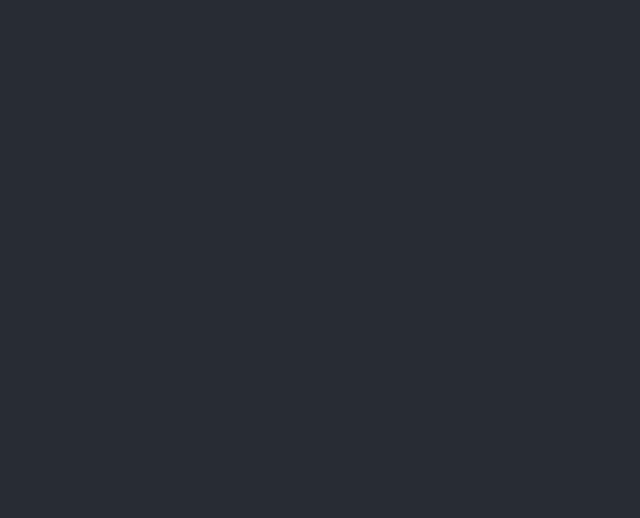
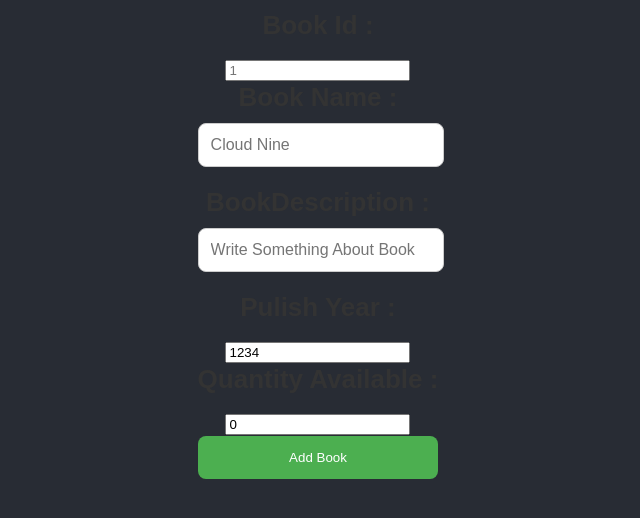
Before and after one commit to Vedangi810Patel/sequelize-employee-task, a React (Create React App) app in the folder front-end/react-routing/: page /insertBooks in a window 1280 px wide. Before the commit this address had no page. Shown: the part 156-674 px from the top of the page, without its empty margins (322-962 px from the left). Built offline with nearby package versions, Linux system fonts and the light colour scheme.

Commit message:
Insert Book Through React

```diff
--- a/front-end/react-routing/src/App.js
+++ b/front-end/react-routing/src/App.js
@@ -3,6 +3,7 @@ import './App.css';
 import { BrowserRouter, Routes, Route } from 'react-router-dom';
 import Home from './components/HomePage.js';
 import FetchAllBookData from './components/FetchAllBookData.js'
+import BookCrudReact from './components/BookCrudReact.js';
 
 function App() {
   return (
@@ -12,6 +13,7 @@ function App() {
           <Routes>
             <Route path='/' element={<Home />}/>
             <Route path='/fetchAllBooks' element={<FetchAllBookData />} />
+            <Route path='/insertBooks' element={<BookCrudReact />} />
           </Routes>
         </BrowserRouter>
       </header>
--- a/front-end/react-routing/src/components/BookCrudReact.js
+++ b/front-end/react-routing/src/components/BookCrudReact.js
@@ -1,24 +1,66 @@
-import React from 'react';
+import React, { useState } from 'react';
+// import xhttprequest from 'xhttprequst';
 
 const BookCrudReact = () => {
 
-    const xhttprequst = xhttprequst();
+    const [formData, setFormData] = useState({
+        book_id : '',
+        title: '',
+        book_description: '',
+        publish_year: 1234,
+        quantity_available: 0
+    });
+
+    const handleChange = e => {
+        setFormData({ ...formData, [e.target.name]: e.target.value });
+    };
+
+    const handleSubmit = e => {
+        e.preventDefault();
+
+        const xhr = new XMLHttpRequest();
+        xhr.open('GET', '/insertBooks', true);
+        xhr.setRequestHeader('Content-Type', 'application/json');
+        xhr.onreadystatechange = function () {
+            if (xhr.readyState === XMLHttpRequest.DONE) {
+                if (xhr.status === 200) {
+                    alert('Book added successfully');
+                    setFormData({
+                        book_id: 1,
+                        title: '',
+                        book_description: '',
+                        publish_year: 1234,
+                        quantity_available: 0
+                    });
+                } else {
+                    console.error('Error adding book:', xhr.statusText);
+                    alert('Error adding book');
+                }
+            }
+        };
+        xhr.send(JSON.stringify(formData));
+    };
 
     return (
         <div className='main-div'>
             {/* <h1> Form Creation </h1> */}
-            <form onSubmit={PrintValues}>
+            <form onSubmit={handleSubmit}>
                 <label id='book_id' htmlFor="book_id"> Book Id : </label>
-                <input type="number" name="book_id" id="book_id" placeholder="1" /><br />
+                <input type="number" name="book_id" id="book_id" value={formData.book_id} placeholder="1" onChange={handleChange}/><br />
 
                 <label id='title' htmlFor="title"> Book Name : </label>
-                <input type="text" name="title" id="title" placeholder="Cloud Nine" /> <br />
+                <input type="text" name="title" id="title" value={formData.title} placeholder="Cloud Nine" onChange={handleChange}/> <br />
 
-                <label id='book_description' htmlFor="book_description"> Mob No : </label>
-                <input type="text" name="book_description" id="book_description" placeholder="Write Something About Book" /> <br />
+                <label id='book_description' htmlFor="book_description"> BookDescription : </label>
+                <input type="text" name="book_description" id="book_description" value={formData.book_description} placeholder="Write Something About Book" onChange={handleChange}/> <br />
 
-                <label id='' htmlFor="address"> Address : </label>
-                <textarea name="address" rows="5" cols="20" placeholder="type your address here." /> <br />
+                <label id='publish_year' htmlFor="publish_year"> Pulish Year : </label>
+                <input type="number" id="publish_year" name="publish_year" value={formData.publish_year} placeholder="1997" onChange={handleChange} /> <br />
+
+                <label id='quantity_available' htmlFor="quantity_available"> Quantity Available : </label>
+                <input type="number" id="quantity_available" name="quantity_available" value={formData.quantity_available} placeholder="1997" onChange={handleChange}/> <br />
+
+                <button type="submit">Add Book</button>
             </form>
         </div>
     )
```
